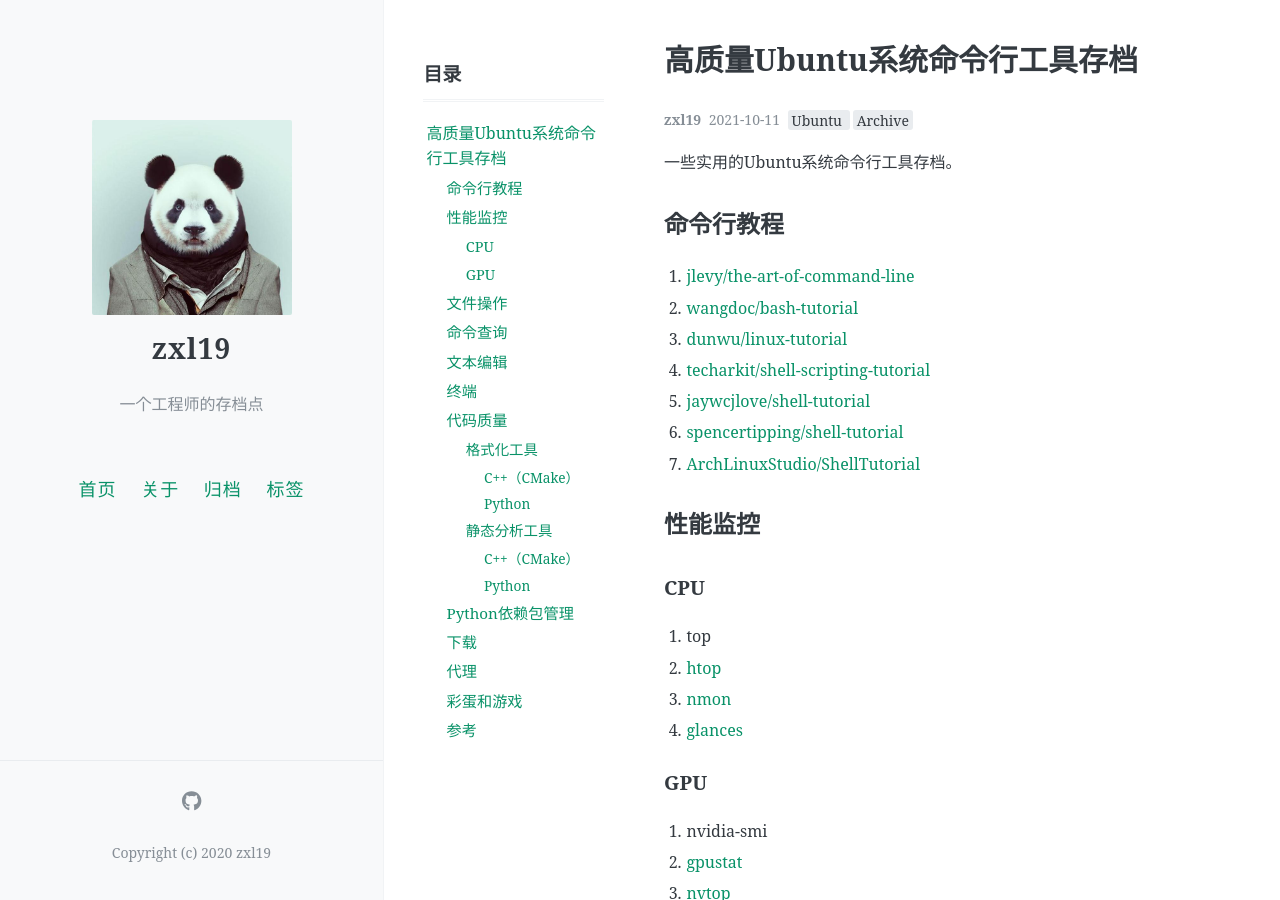
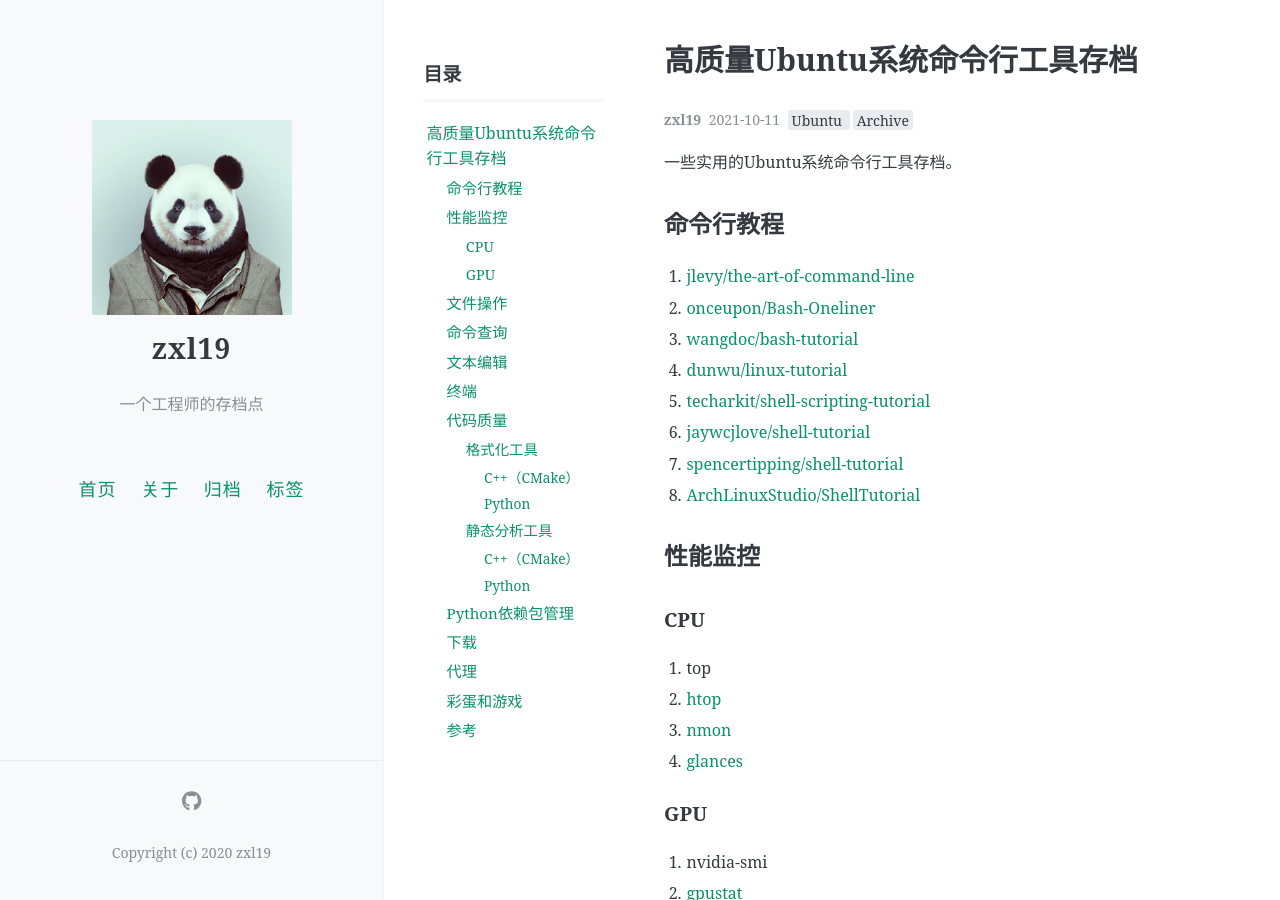
Before and after one commit to zxl19/zxl19.github.io, a Jekyll site: the page built from _posts/2021-10-11-terminal-tool.md, in a window 1280 px wide and 900 px high. Built offline with Jekyll 4.4.1, drawn with Linux system fonts in a browser that asks for light colours; comment, search, counter and statistics services are not loaded.

Commit message:
Update Posts

```diff
--- a/_posts/2021-10-11-terminal-tool.md
+++ b/_posts/2021-10-11-terminal-tool.md
@@ -16,12 +16,13 @@ pinned: false
 ## 命令行教程
 
 1. [jlevy/the-art-of-command-line](https://github.com/jlevy/the-art-of-command-line)
-2. [wangdoc/bash-tutorial](https://github.com/wangdoc/bash-tutorial)
-3. [dunwu/linux-tutorial](https://github.com/dunwu/linux-tutorial)
-4. [techarkit/shell-scripting-tutorial](https://github.com/techarkit/shell-scripting-tutorial)
-5. [jaywcjlove/shell-tutorial](https://github.com/jaywcjlove/shell-tutorial)
-6. [spencertipping/shell-tutorial](https://github.com/spencertipping/shell-tutorial)
-7. [ArchLinuxStudio/ShellTutorial](https://github.com/ArchLinuxStudio/ShellTutorial)
+2. [onceupon/Bash-Oneliner](https://github.com/onceupon/Bash-Oneliner)
+3. [wangdoc/bash-tutorial](https://github.com/wangdoc/bash-tutorial)
+4. [dunwu/linux-tutorial](https://github.com/dunwu/linux-tutorial)
+5. [techarkit/shell-scripting-tutorial](https://github.com/techarkit/shell-scripting-tutorial)
+6. [jaywcjlove/shell-tutorial](https://github.com/jaywcjlove/shell-tutorial)
+7. [spencertipping/shell-tutorial](https://github.com/spencertipping/shell-tutorial)
+8. [ArchLinuxStudio/ShellTutorial](https://github.com/ArchLinuxStudio/ShellTutorial)
 
 ## 性能监控
 
```
Also changed, not shown: other parts of _posts/2021-10-11-terminal-tool.md (+1 -0 lines), _posts/2021-08-23-eigen-note.md (+1 -0 lines).
